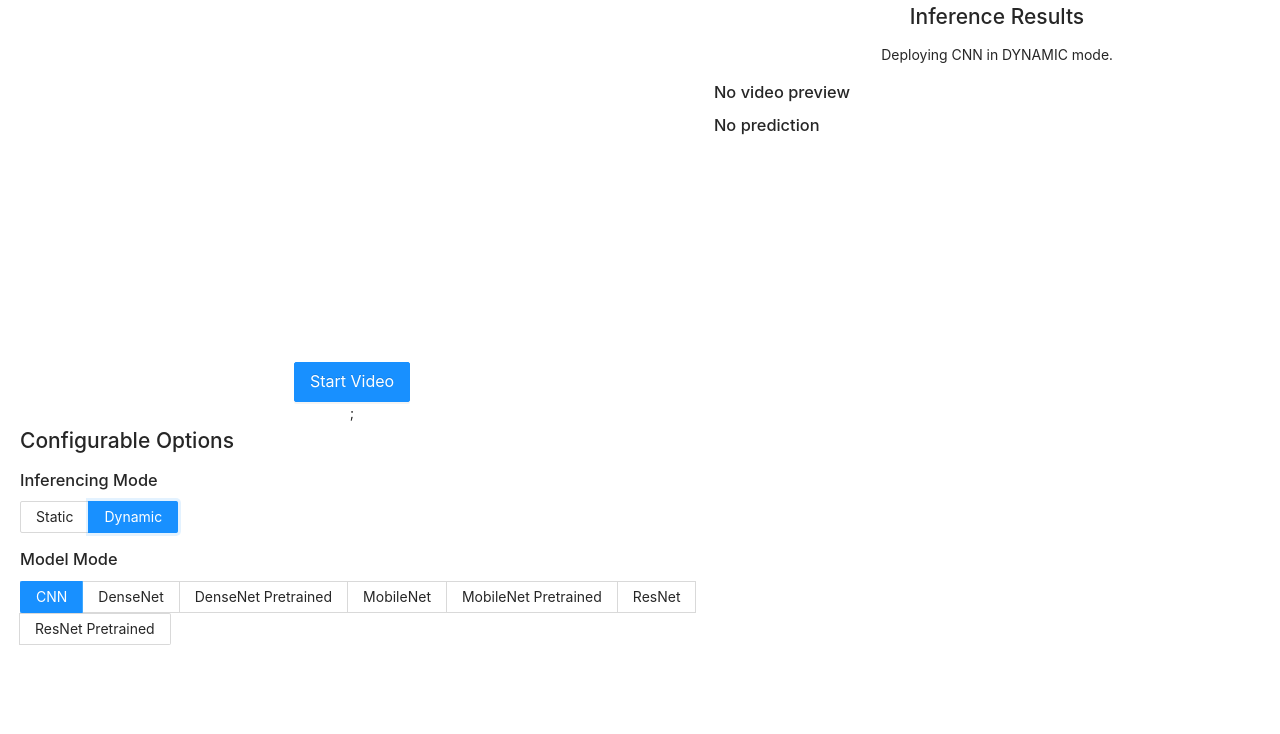
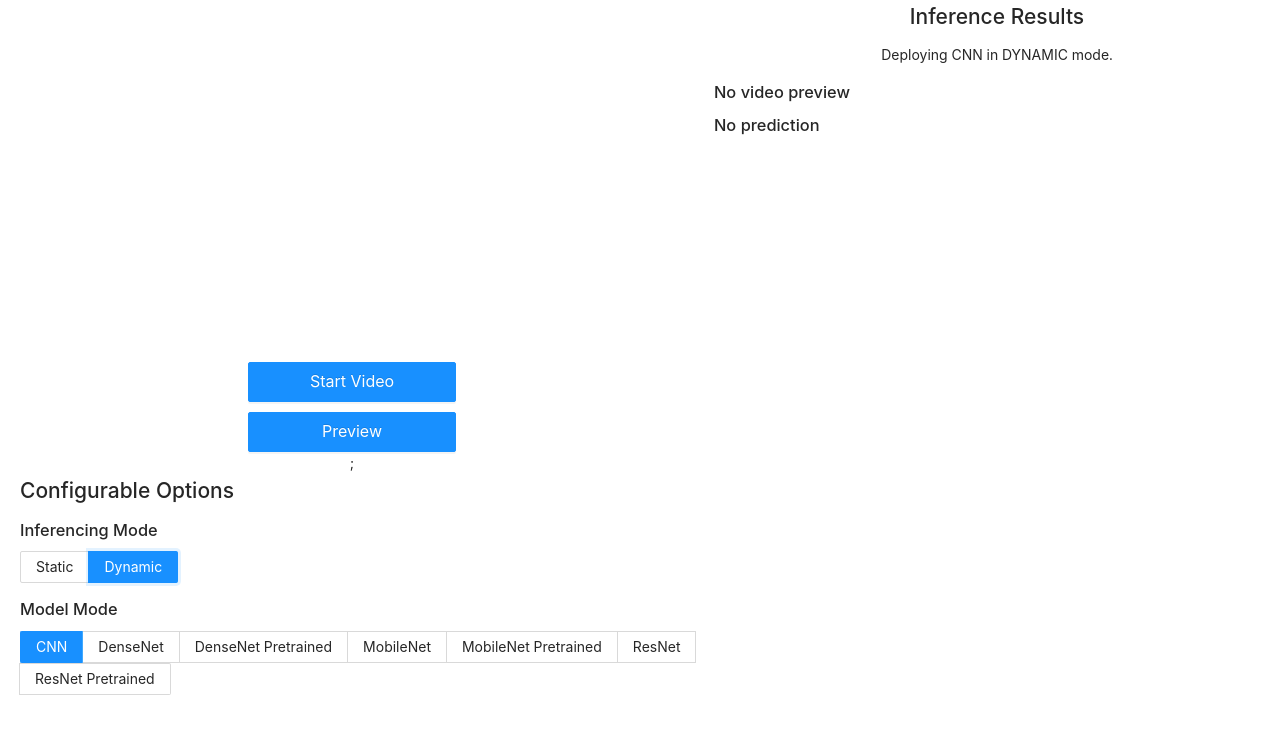
Before and after one commit to aadarshjha/handle, a React (Create React App) app in the folder web/client/: page / in a window 1280 px wide. Both pictures are taken after a click on the label "Dynamic". Shown: the top 734 px of the page. Built offline with nearby package versions, Linux system fonts and the light colour scheme; no server answers.

Commit message:
starting to figure i tout...

```diff
--- a/web/client/src/layout/CameraMenu.js
+++ b/web/client/src/layout/CameraMenu.js
@@ -67,34 +67,21 @@ function CameraMenu({
   const handleStopCaptureClick = React.useCallback(() => {
     mediaRecorderRef.current.stop();
     setCapturing(false);
-    handleDownload();
   }, [mediaRecorderRef, webcamRef, setCapturing]);
 
   const handleDownload = React.useCallback(() => {
     if (recordedChunks.length) {
-      console.log(recordedChunks)
-      // visualize(recordedChunks);
-
-
-      // function play() {
-      //   var superBuffer = new Blob(recordedChunks);
-      //   videoElement.src =
-      //     window.URL.createObjectURL(superBuffer);
-      // }
-
-
-      // const blob = new Blob(recordedChunks, {
-      //   type: "video/webm",
-      // });
-      // const url = URL.createObjectURL(blob);
-      // const a = document.createElement("a");
-      // document.body.appendChild(a);
-      // a.style = "display: none";
-      // a.href = url;
-      // a.download = "capture.webm";
-      // a.click();
-      // window.URL.revokeObjectURL(url);
-      // console.log(recordedChunks);
+      const blob = new Blob(recordedChunks, {
+        type: "video/webm",
+      });
+      const url = URL.createObjectURL(blob);
+      const a = document.createElement("a");
+      document.body.appendChild(a);
+      a.style = "display: none";
+      a.href = url;
+      a.download = "capture.webm";
+      a.click();
+      window.URL.revokeObjectURL(url);
       setRecordedChunks([]);
     }
   }, [recordedChunks]);
@@ -182,6 +169,14 @@ function CameraMenu({
             >
               Start Video
             </Button>
+            <Button
+              style={styles.videoCapture}
+              type="primary"
+              size="large"
+              onClick={handleDownload}
+            >
+              Preview
+            </Button>
           </div>
         ) : (
           <div>
@@ -193,6 +188,17 @@ function CameraMenu({
             >
               Stop Video
             </Button>
+
+            <Button
+              style={styles.videoCapture}
+              type="primary"
+              size="large"
+              onClick={handleDownload}
+            >
+              Preview
+            </Button>
+
+
           </div>
         )}
         ;
```
